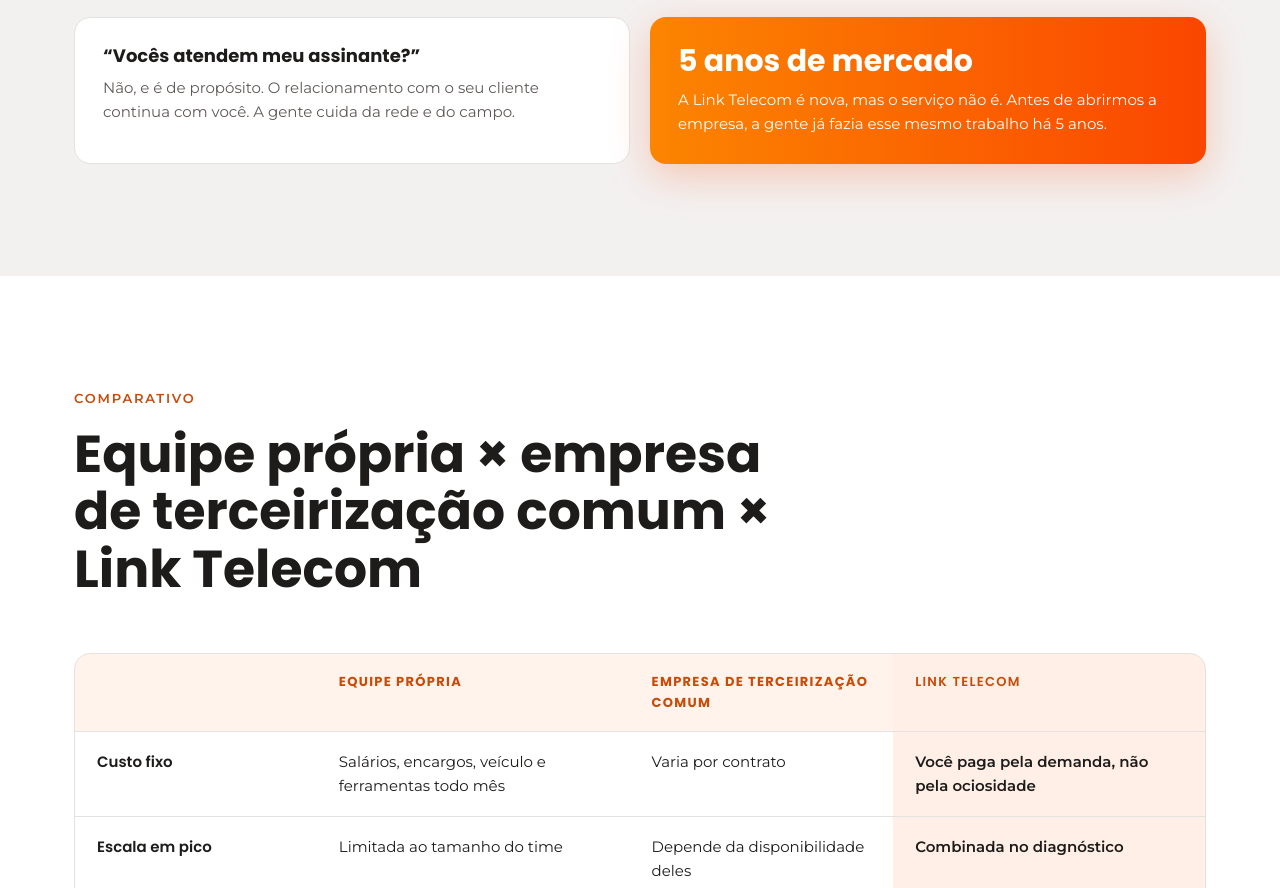
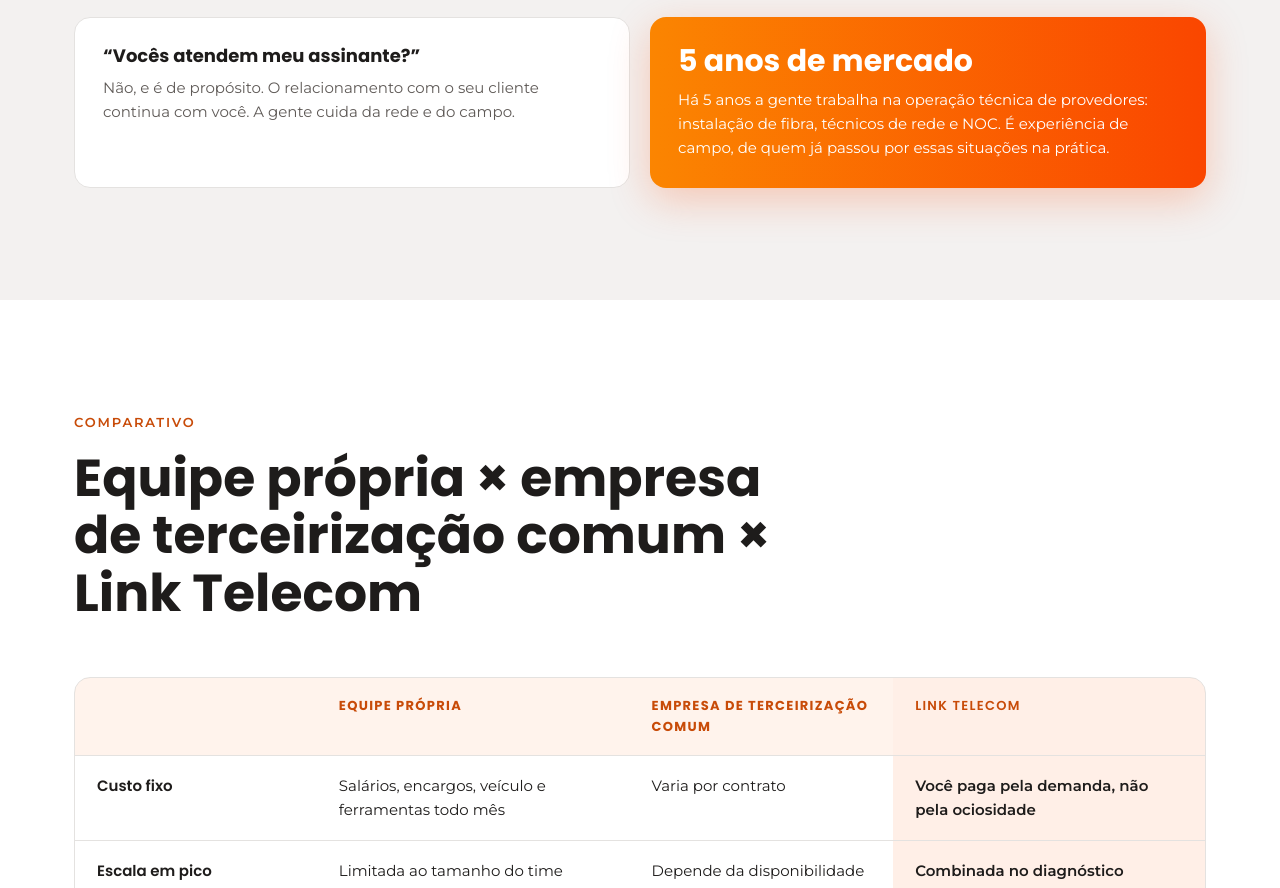
Before and after one commit to Mariana332/linknet, a plain HTML site: page index.html in a window 1280 px wide. Shown: the part 4644-5532 px from the top of the page. Drawn offline with Linux system fonts and the light colour scheme.

Commit message:
Troca o texto do cartão de 5 anos de mercado por uma mensagem de autoridade
Co-Authored-By: Claude Sonnet 5.5 <noreply@anthropic.com>
Claude-Session: https://claude.ai/code/session_01QGmdrNXD755hFAuMzqYZcT

```diff
--- a/index.html
+++ b/index.html
@@ -197,7 +197,7 @@ select{font:inherit;color:var(--tx);background:var(--bg2);border:1px solid var(-
 <div class="rv"><h3>“Sai mais caro que ter técnico CLT.”</h3><p>Faça a conta completa: salário, encargos, veículo, combustível, ferramentas, EPI, treinamento e o tempo parado entre uma O.S. e outra. Com a gente, você paga pelo que precisa, não pelo tempo ocioso.</p></div>
 <div class="rv"><h3>“Já tive experiência ruim com empresa de terceirização.”</h3><p>Imagino. Provavelmente foi com alguma que não comprovava nada do que fazia. Por isso a gente começa com um piloto: você vê o trabalho antes de decidir.</p></div>
 <div class="rv"><h3>“Vocês atendem meu assinante?”</h3><p>Não, e é de propósito. O relacionamento com o seu cliente continua com você. A gente cuida da rede e do campo.</p></div>
-<div class="rv hi"><h3>5 anos de mercado</h3><p>A Link Telecom é nova, mas o serviço não é. Antes de abrirmos a empresa, a gente já fazia esse mesmo trabalho há 5 anos.</p></div>
+<div class="rv hi"><h3>5 anos de mercado</h3><p>Há 5 anos a gente trabalha na operação técnica de provedores: instalação de fibra, técnicos de rede e NOC. É experiência de campo, de quem já passou por essas situações na prática.</p></div>
 </div></div></section>
 
 <section id="comparativo"><div class="wrap">
```
